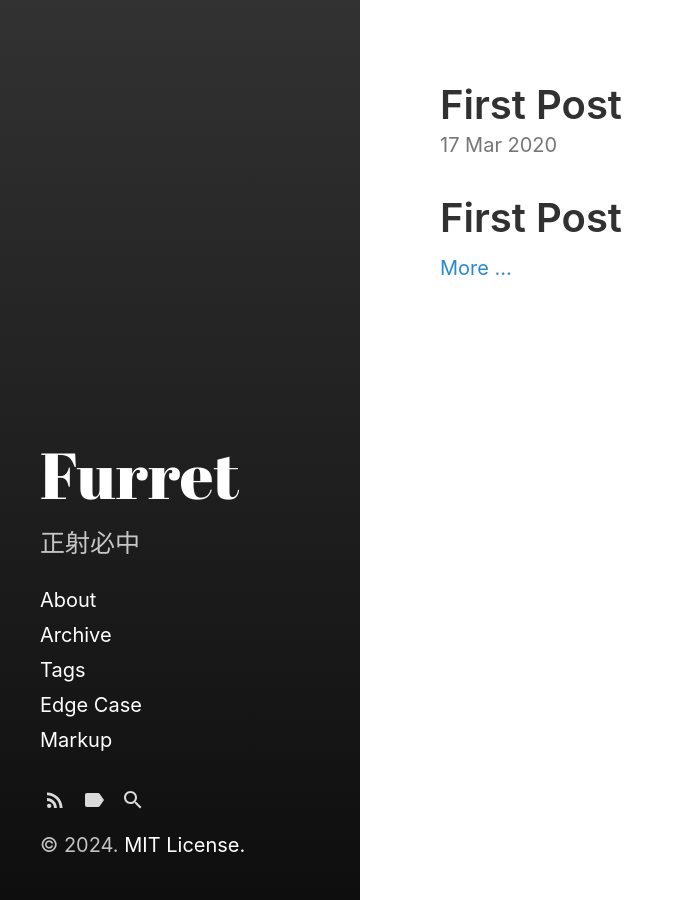
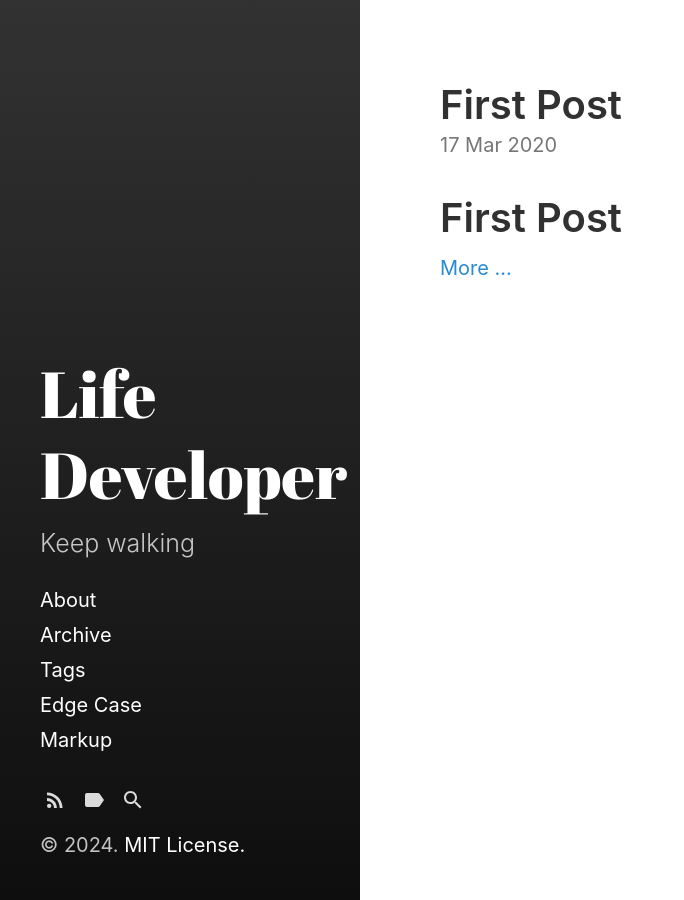
Before and after one commit to ftatp/ftatp.github.io, a Jekyll site: the page built from index.html, in a window 1280 px wide. Shown: the whole page, without its empty margins (0-684 px from the left). Built offline with Jekyll 4.4.1, drawn with Linux system fonts in a browser that asks for light colours; the list of posts is cut into pages by our own code.

Commit message:
Change title

```diff
--- a/_config.yml
+++ b/_config.yml
@@ -5,9 +5,9 @@ highlighter:      rouge
 remote_theme : fongandrew/hydeout
 
 # Setup
-title:            Furret
-tagline:          '正射必中'
-description:      '正射必中' # 'The <a href="http://hyde.getpoole.com" target="_blank">Hyde</a> theme for <a href="http://jekyllrb.com" target="_blank">Jekyll</a>, refreshed.'
+title:            Life Developer
+tagline:          'Keep walking'
+description:      'Keep walking' # 'The <a href="http://hyde.getpoole.com" target="_blank">Hyde</a> theme for <a href="http://jekyllrb.com" target="_blank">Jekyll</a>, refreshed.'
 url:              https://ftatp.github.io
 baseurl:          "" # '/hydeout'
                   # the optional subpath of your site, e.g. "/blog"
```
